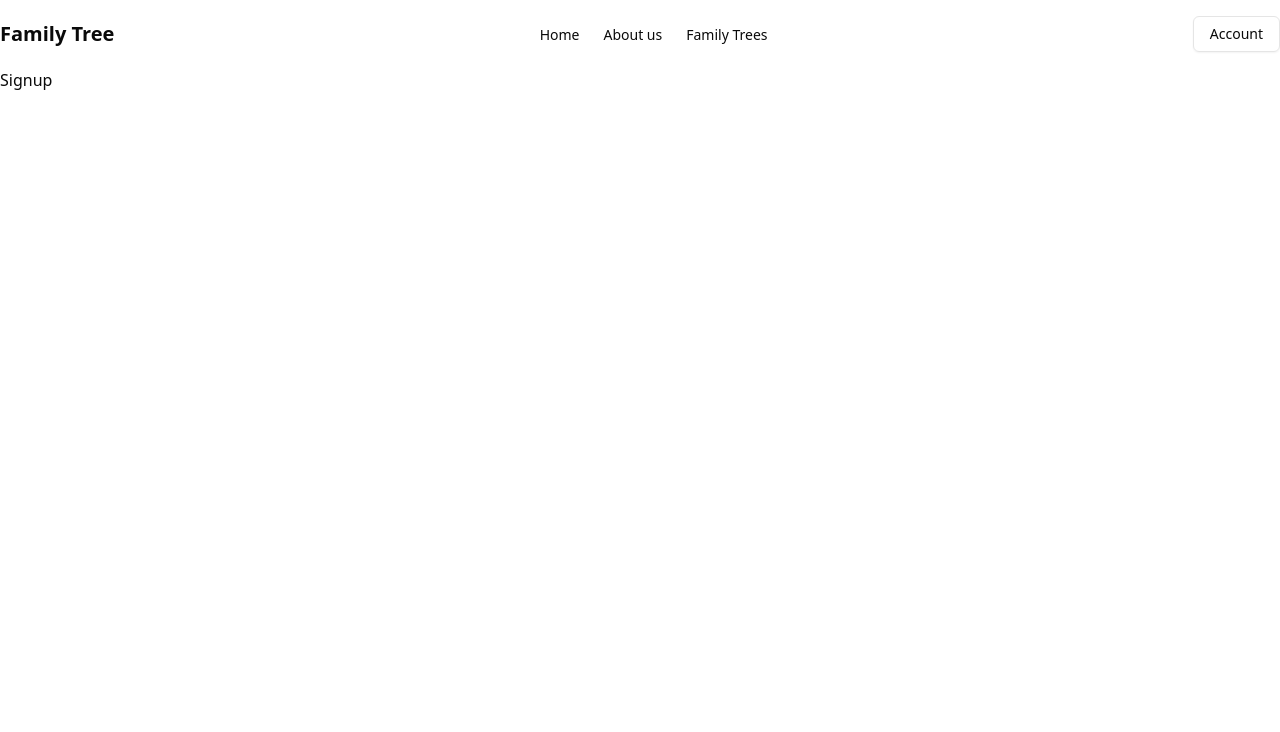
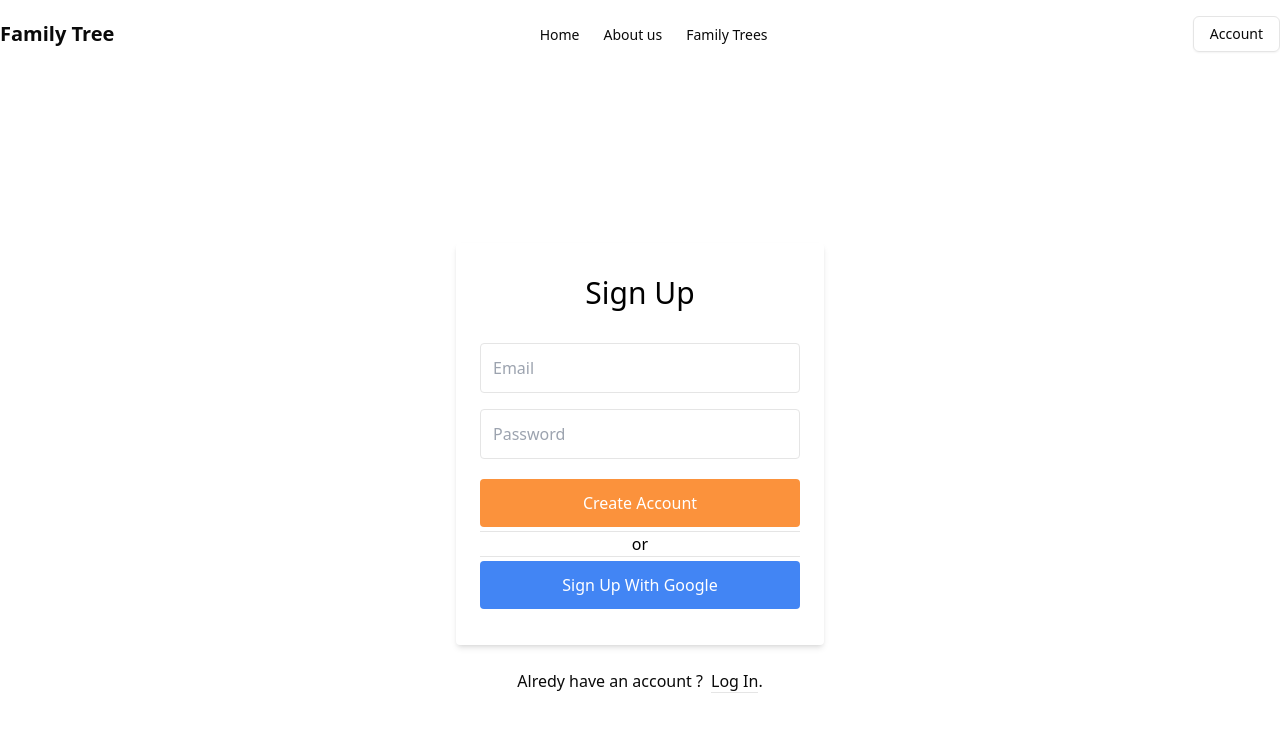
Before and after one commit to developervinay1/Family-Tree, a React (Vite) app: page /signup in a window 1280 px wide. Shown: the top 732 px of the page. Built offline with nearby package versions, Linux system fonts and the light colour scheme.

Commit message:
Login Page & Sign Up Page Created

```diff
--- a/src/usercomponents/Login.jsx
+++ b/src/usercomponents/Login.jsx
@@ -1,5 +1,66 @@
 import React from "react";
+import { Link } from "react-router-dom";
+import { Button } from "@/components/ui/button";
 
 export default function Login() {
-  return <div>Login</div>;
+  return (
+    <div>
+      <div class="bg-grey-lighter min-h-screen flex flex-col">
+        <div class="container max-w-sm mx-auto flex-1 flex flex-col items-center justify-center px-2">
+          <div class="bg-white px-6 py-8 rounded shadow-md text-black w-full">
+            <h1 class="mb-8 text-3xl text-center">Log In</h1>
+            <input
+              type="email"
+              class="block border border-grey-light w-full p-3 rounded mb-4"
+              name="email"
+              placeholder="Email"
+              //   onChange={(e) => setEmail(e.target.value)}
+            />
+
+            <input
+              type="password"
+              class="block border border-grey-light w-full p-3 rounded mb-4"
+              name="password"
+              placeholder="Password"
+              //   onChange={(e) => setPassword(e.target.value)}
+            />
+
+            <Button
+              type="submit"
+              //   onClick={logInUser}
+              style={{ backgroundColor: "#fb923c" }}
+              class="w-full text-center py-3 rounded bg-green text-white hover:bg-green-dark focus:outline-none my-1"
+            >
+              Log In
+            </Button>
+            <hr />
+
+            <p className="text-center">or</p>
+
+            <hr />
+
+            <Button
+              type="submit"
+              //   onClick={googleSignIn}
+              style={{ backgroundColor: "#4285F4" }}
+              class="w-full text-center py-3 rounded bg-green text-white hover:bg-green-dark focus:outline-none my-1"
+            >
+              Sign In With Google
+            </Button>
+          </div>
+
+          <div class="text-grey-dark mt-6">
+            Want to create a new account ?
+            <Link
+              to={"/signup"}
+              class="ml-2 no-underline border-b border-blue text-blue"
+            >
+              Sign up
+            </Link>
+            .
+          </div>
+        </div>
+      </div>
+    </div>
+  );
 }
--- a/src/usercomponents/Signup.jsx
+++ b/src/usercomponents/Signup.jsx
@@ -1,5 +1,66 @@
 import React from "react";
+import { Link } from "react-router-dom";
+import { Button } from "@/components/ui/button";
 
 export default function Signup() {
-  return <div>Signup</div>;
+  return (
+    <div>
+      <div class="bg-grey-lighter min-h-screen flex flex-col">
+        <div class="container max-w-sm mx-auto flex-1 flex flex-col items-center justify-center px-2">
+          <div class="bg-white px-6 py-8 rounded shadow-md text-black w-full">
+            <h1 class="mb-8 text-3xl text-center">Sign Up</h1>
+            <input
+              type="email"
+              class="block border border-grey-light w-full p-3 rounded mb-4"
+              name="email"
+              placeholder="Email"
+              //   onChange={(e) => setEmail(e.target.value)}
+            />
+
+            <input
+              type="password"
+              class="block border border-grey-light w-full p-3 rounded mb-4"
+              name="password"
+              placeholder="Password"
+              //   onChange={(e) => setPassword(e.target.value)}
+            />
+
+            <Button
+              type="submit"
+              //   onClick={logInUser}
+              style={{ backgroundColor: "#fb923c" }}
+              class="w-full text-center py-3 rounded bg-green text-white hover:bg-green-dark focus:outline-none my-1"
+            >
+              Create Account
+            </Button>
+            <hr />
+
+            <p className="text-center">or</p>
+
+            <hr />
+
+            <Button
+              type="submit"
+              //   onClick={googleSignIn}
+              style={{ backgroundColor: "#4285F4" }}
+              class="w-full text-center py-3 rounded bg-green text-white hover:bg-green-dark focus:outline-none my-1"
+            >
+              Sign Up With Google
+            </Button>
+          </div>
+
+          <div class="text-grey-dark mt-6">
+            Alredy have an account ?
+            <Link
+              to={"/login"}
+              class="ml-2 no-underline border-b border-blue text-blue"
+            >
+              Log In
+            </Link>
+            .
+          </div>
+        </div>
+      </div>
+    </div>
+  );
 }
```
